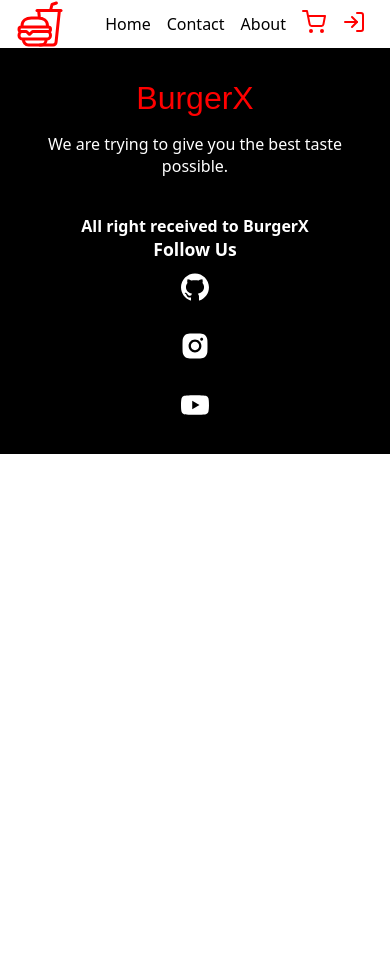
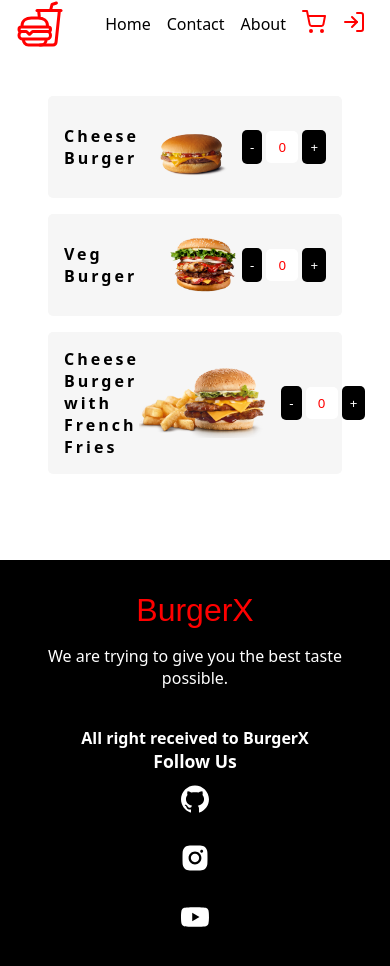
Before and after one commit to Vipinchaudhary31122002/BurgerX, a React (Create React App) app in the folder frontend/: page /cart in a window 390 px wide. Before the commit the page ends 844 px from the top, so only its background shows below. Built offline with nearby package versions, Linux system fonts and the light colour scheme.

Commit message:
video completed upto 1:56 and i have to work on animation and responsive behaviour or cart

```diff
--- a/frontend/package.json
+++ b/frontend/package.json
@@ -24,7 +24,7 @@
     "web-vitals": "^2.1.4"
   },
   "scripts": {
-    "start": "PORT=3001 react-scripts --max_old_space_size=8128 start",
+    "start": "react-scripts start",
     "build": "react-scripts build",
     "test": "react-scripts test",
     "eject": "react-scripts eject"
--- a/frontend/public/index.html
+++ b/frontend/public/index.html
@@ -14,7 +14,7 @@
     <title>BurgerX</title>
   </head>
   <body>
-    <noscript>You need to enable JavaScript to run this app.</noscript>
+    <!-- <noscript>You need to enable JavaScript to run this app.</noscript> -->
     <div id="root"></div>
   </body>
 </html>
--- a/frontend/src/App.js
+++ b/frontend/src/App.js
@@ -1,17 +1,19 @@
 import {Route, BrowserRouter as Router, Routes} from "react-router-dom";
-import Home from "./components/home/Home"
-import Contact from "./components/contact/contact"
+import Home from "./components/home/Home";
+import Contact from "./components/contact/contact";
 import Header from "./components/layout/Header";
 import Footer from "./components/layout/Footer";
+import Cart from "./components/Cart/Cart";
 
 
 // added the scss file
-import "./styles/app.scss"
-import "./styles/header.scss"
-import "./styles/home.scss"
-import "./styles/menu.scss"
-import "./styles/footer.scss"
-import "./styles/contact.scss"
+import "./styles/app.scss";
+import "./styles/header.scss";
+import "./styles/home.scss";
+import "./styles/menu.scss";
+import "./styles/footer.scss";
+import "./styles/contact.scss";
+import "./styles/cart.scss";
 
 function App() {
   return (
@@ -20,6 +22,7 @@
     <Routes>
       <Route path="/" element={<Home/>} />
       <Route path="/contact" element={<Contact/>} />
+      <Route path="/cart" element={<Cart/>} />
     </Routes>
     <Footer/>
   </Router>
--- /dev/null
+++ b/frontend/src/components/Cart/Cart.jsx
@@ -0,0 +1,53 @@
+import React from 'react';
+import burger1 from "../../assets/burger1.png";
+import burger2 from "../../assets/burger2.png";
+import burger3 from "../../assets/burger3.png";
+
+const CartItem = ({ value, title, img, increment, decrement }) => (
+    <div className='cartItem'>
+        <div>
+            <h4>{title}</h4>
+            <img src={img} alt="Item" />
+        </div>
+        <div>
+            <button onClick={decrement}>-</button>
+            <input type="number" readOnly value={value} />
+            <button onClick={increment}>+</button>
+        </div>
+    </div>
+)
+
+const Cart = () => {
+    const increment = (item) => {
+
+    };
+    const decrement = (item) => {
+
+    };
+    return (
+        <section className="cart">
+            <main>
+                <CartItem
+                    title={"Cheese Burger"}
+                    img={burger1}
+                    value={0}
+                    increment={() => increment(1)}
+                    decrement={() => decrement(1)} />
+                <CartItem
+                    title={"Veg Burger"}
+                    img={burger2}
+                    value={0}
+                    increment={() => increment(1)}
+                    decrement={() => decrement(1)} />
+                <CartItem
+                    title={"Cheese Burger with French Fries"}
+                    img={burger3}
+                    value={0}
+                    increment={() => increment(1)}
+                    decrement={() => decrement(1)} />
+            </main>
+        </section>
+    )
+}
+
+export default Cart
--- /dev/null
+++ b/frontend/src/styles/cart.scss
@@ -0,0 +1,63 @@
+.cart{
+    background-color: red;
+    width: 100%;
+    height: 60.7vh;
+
+    > main{
+        height: 100%;
+        background-color: white;
+        max-width: 900px;
+        margin: auto;
+        padding: 2rem;
+    }
+}
+
+.cartItem{
+    background-color: rgb(246, 246, 246);
+    margin: 1rem;
+    display: flex;
+    align-items: center;
+    justify-content: space-between;
+    padding: 1rem;
+    border-radius: 5px;
+
+    > div{
+        display: flex;
+        align-items: center;
+
+        > h4{
+            font-weight: bolder;
+            letter-spacing: 3px;
+        }
+
+        > img{
+            height: 70px;
+        }
+
+        > input{
+            text-align: center;
+            width: 2rem;
+            height: 2rem;
+            padding: 0.5rem;
+            border: none;
+            margin: 0.25rem;
+            outline: none;
+            border-radius: 5px;
+            color: red;
+
+            &::-webkit-outer-spin-button, &::-webkit-inner-spin-button{
+                -webkit-appearance: none;
+                margin: 0%;
+            }
+        }
+
+        > button{
+            cursor: pointer;
+            border: none;
+            padding: 0.5rem;
+            background-color: black;
+            color: white;
+            border-radius: 5px;
+        }
+    }
+}
```
